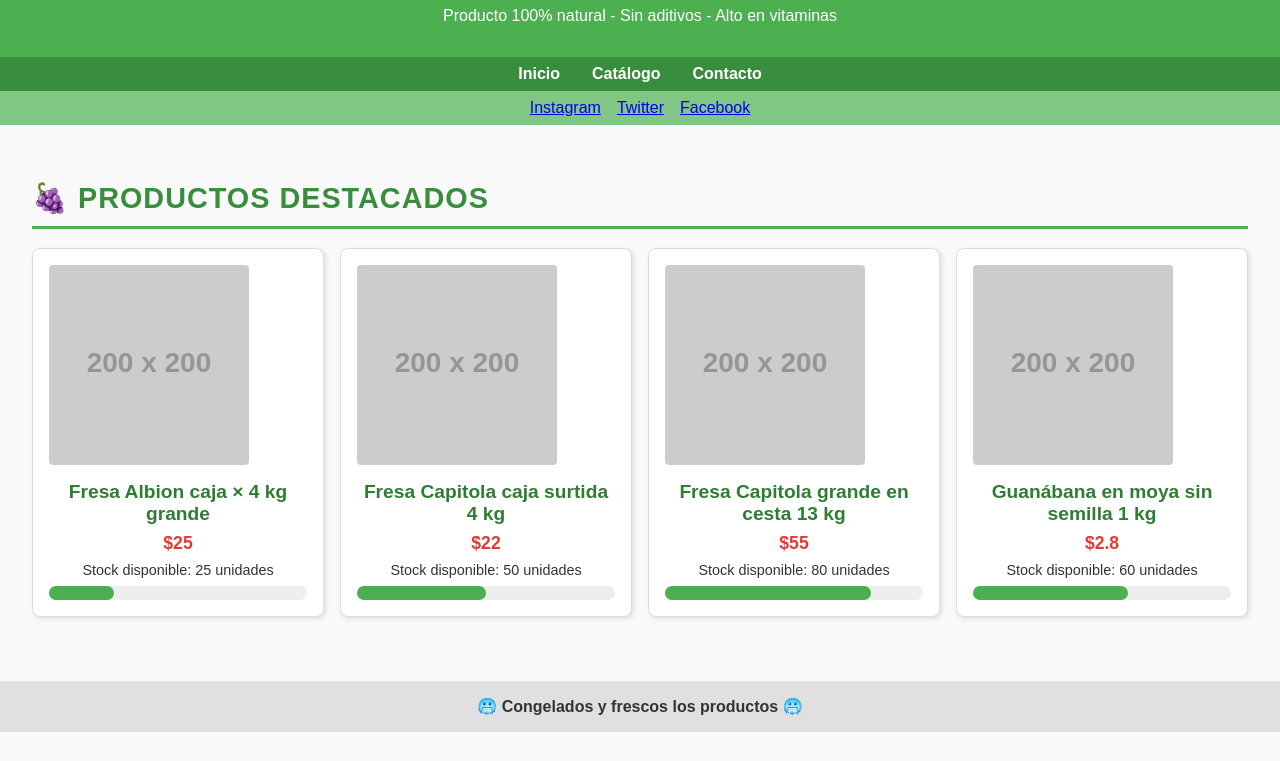
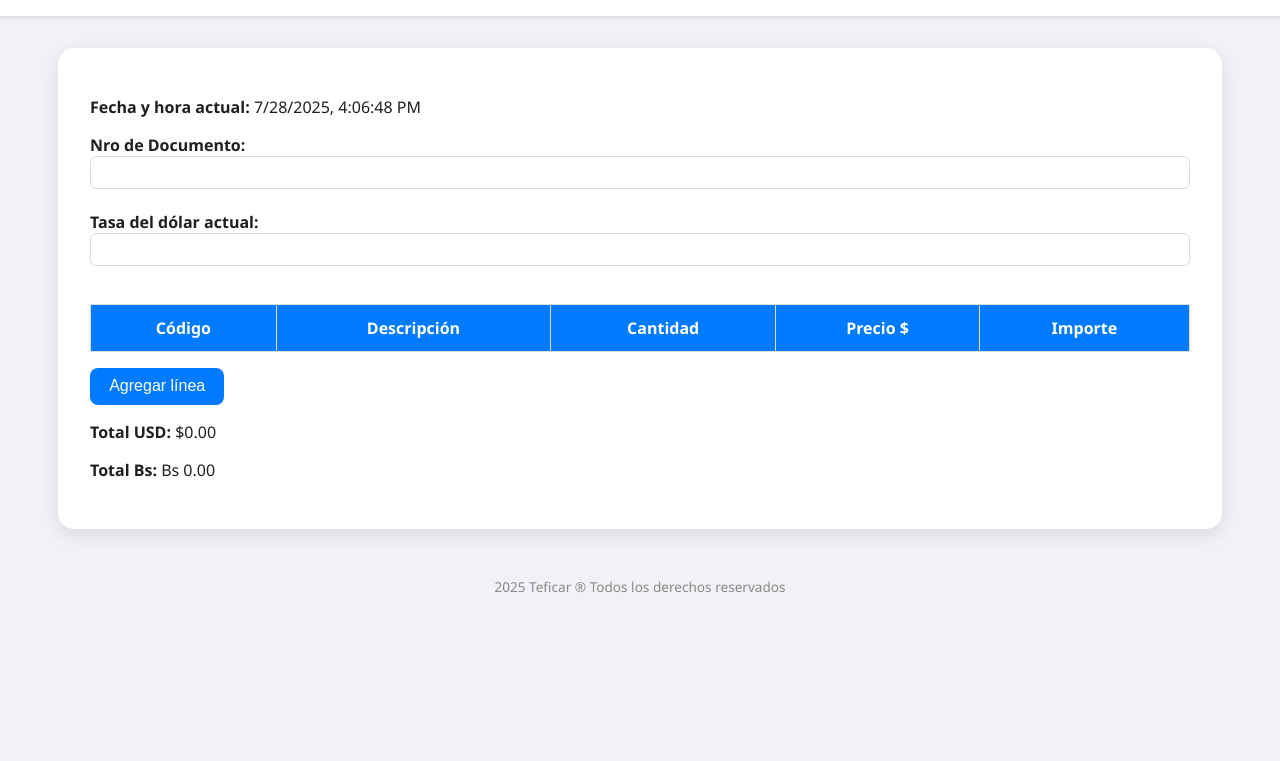
Before and after one commit to rteranmartech/hortifrutsitio, a plain HTML site: page index.html in a window 1280 px wide. Shown: the part 89-850 px from the top of the page. After the commit the page ends 800 px from the top, so only its background shows below. Drawn offline with Linux system fonts and the light colour scheme; placeholder pictures from the web are drawn by us.

Commit message:
index.html

```diff
--- a/index.html
+++ b/index.html
@@ -1,290 +1,182 @@
 <!DOCTYPE html>
 <html lang="es">
+<head>
+  <meta charset="UTF-8">
+  <meta name="viewport" content="width=device-width, initial-scale=1.0">
+  <title>Contadora TefiCar</title>
+  <script defer>
+    function agregarFila() {
+      const tbody = document.getElementById('tabla-body');
+      const row = document.createElement('tr');
+      row.innerHTML = `
+        <td><input type="text" placeholder="Código" class="input" /></td>
+        <td><input type="text" placeholder="Descripción" class="input" /></td>
+        <td><input type="number" placeholder="Cantidad" class="input cantidad" oninput="calcularImporte(this)" /></td>
+        <td><input type="number" placeholder="Precio $" class="input precio" oninput="calcularImporte(this)" /></td>
+        <td class="importe">0.00</td>
+      `;
+      tbody.appendChild(row);
+    }
 
-<head>
-    <meta charset="UTF-8" />
-    <meta name="viewport" content="width=device-width, initial-scale=1.0"/>
-    <title>Frutas Frescas y Congeladas</title>
+    function calcularImporte(elemento) {
+      const fila = elemento.closest('tr');
+      const cantidad = parseFloat(fila.querySelector('.cantidad').value) || 0;
+      const precio = parseFloat(fila.querySelector('.precio').value) || 0;
+      const importe = cantidad * precio;
+      fila.querySelector('.importe').innerText = importe.toFixed(2);
+      calcularTotal();
+    }
 
+    function calcularTotal() {
+      const importes = document.querySelectorAll('.importe');
+      let totalDolares = 0;
+      importes.forEach(cell => totalDolares += parseFloat(cell.innerText) || 0);
+      document.getElementById('total-usd').innerText = totalDolares.toFixed(2);
+      const tasa = parseFloat(document.getElementById('tasa-dolar').value) || 0;
+      document.getElementById('total-bs').innerText = (totalDolares * tasa).toFixed(2);
+    }
+
+    function actualizarFechaHora() {
+      const ahora = new Date();
+      document.getElementById('fecha-hora').innerText = ahora.toLocaleString();
+    }
+
+    function cambiarTema() {
+      document.body.classList.toggle('oscuro');
+    }
+
+    window.onload = function() {
+      actualizarFechaHora();
+      setInterval(actualizarFechaHora, 1000);
+    }
+  </script>
   <style>
+    :root {
+      --bg: #f0f2f5;
+      --fg: #1f1f1f;
+      --card: #ffffff;
+      --primary: #007bff;
+      --border: #dcdcdc;
+    }
+    body.oscuro {
+      --bg: #121212;
+      --fg: #f0f0f0;
+      --card: #1e1e1e;
+      --primary: #4dabf7;
+      --border: #333;
+    }
     body {
-            font-family: Arial, sans-serif;
+      background-color: var(--bg);
+      color: var(--fg);
+      font-family: 'Segoe UI', sans-serif;
       margin: 0;
       padding: 0;
-            background-color: #f9f9f9;
-            color: #333;
     }
-
     header {
-            background-color: #4CAF50;
+      display: flex;
+      justify-content: space-between;
+      align-items: center;
+      padding: 1rem 2rem;
+      background-color: var(--card);
+      box-shadow: 0 2px 4px rgba(0,0,0,0.1);
+    }
+    .modo-btn {
+      background-color: var(--primary);
       color: white;
-            padding: 1rem;
-            text-align: center;
+      border: none;
+      padding: 0.5rem 1rem;
+      border-radius: 8px;
+      cursor: pointer;
+      font-size: 0.9rem;
     }
-
-        nav {
-            background-color: #388E3C;
-            display: flex;
-            justify-content: center;
-            gap: 2rem;
-            padding: 0.5rem 0;
+    .modo-btn:hover {
+      opacity: 0.9;
     }
-
-        nav a {
-            color: white;
-            text-decoration: none;
-            font-weight: bold;
+    .container {
+      max-width: 1100px;
+      margin: 2rem auto;
+      padding: 2rem;
+      background-color: var(--card);
+      border-radius: 16px;
+      box-shadow: 0 6px 20px rgba(0,0,0,0.1);
     }
-
-        nav a:hover {
-            text-decoration: underline;
+    .input {
+      padding: 0.5rem;
+      border-radius: 6px;
+      border: 1px solid var(--border);
+      width: 100%;
+      box-sizing: border-box;
     }
-
-        .social {
-            display: flex;
-            justify-content: center;
-            gap: 1rem;
-            padding: 0.5rem 0;
-            background-color: #81C784;
-        }
-
-        .section {
-            padding: 2rem;
-        }
-
-        /* Mejora de h2 */
-        h2 {
-            color: #388E3C;
-            border-bottom: 3px solid #4CAF50;
-            padding-bottom: 0.7rem;
-            font-size: 1.8rem;
-            text-transform: uppercase;
-            letter-spacing: 1px;
-            margin-bottom: 1.2rem;
-        }
-
-        .cards {
-            display: grid;
-            grid-template-columns: repeat(4, 1fr);
-            gap: 1rem;
+    table {
+      width: 100%;
+      border-collapse: collapse;
       margin-top: 1rem;
     }
-
-        .card {
-            background-color: white;
-            border: 1px solid #ddd;
+    th, td {
+      padding: 0.75rem;
+      border: 1px solid var(--border);
+    }
+    th {
+      background: var(--primary);
+      color: white;
+    }
+    .boton {
+      background-color: var(--primary);
+      color: white;
+      border: none;
+      padding: 0.6rem 1.2rem;
       border-radius: 8px;
-            padding: 1rem;
+      cursor: pointer;
+      margin-top: 1rem;
+      font-size: 1rem;
+    }
+    .boton:hover {
+      opacity: 0.9;
+    }
+    footer {
       text-align: center;
-            box-shadow: 2px 2px 5px rgba(0,0,0,0.1);
-            display: flex;
-            flex-direction: column;
-            justify-content: space-between;
-            transition: transform 0.2s ease;
-        }
-
-        .card:hover {
-            transform: translateY(-5px);
-            box-shadow: 2px 4px 8px rgba(0,0,0,0.15);
-        }
-
-        .card img {
-            width: 200px;
-            height: 200px;
-            object-fit: cover;
-            margin-bottom: 1rem;
-            border-radius: 4px;
-        }
-
-        .card-title {
-            font-size: 1.2rem;
-            font-weight: bold;
-            margin-bottom: 0.5rem;
-            color: #2E7D32;
-        }
-
-        .card-price {
-            color: #E53935;
-            font-size: 1.1rem;
-            font-weight: bold;
-            margin-bottom: 0.5rem;
-        }
-
-        .card-stock {
-            font-size: 0.9rem;
-            margin-bottom: 0.5rem;
-        }
-
-        progress {
-            width: 100%;
-            height: 14px;
-            appearance: none;
-        }
-
-        progress::-webkit-progress-bar {
-            background-color: #eee;
-            border-radius: 7px;
-        }
-
-        progress::-webkit-progress-value {
-            background-color: #4CAF50;
-            border-radius: 7px;
-        }
-
-        progress::-moz-progress-bar {
-            background-color: #4CAF50;
-            border-radius: 7px;
-        }
-
-        .divider {
-            background-color: #E0E0E0;
-            text-align: center;
-            font-weight: bold;
-            padding: 1rem;
-            margin: 2rem 0;
-            color: #333;
-        }
-
-        .video-container {
-            display: flex;
-            justify-content: center;
-            margin: 2rem 0;
-        }
-
-        footer {
-            background-color: #f1f1f1;
-            text-align: center;
-            padding: 1rem;
-            font-size: 0.9rem;
-            color: #555;
-        }
-
-        /* Responsive */
-        @media(max-width: 1024px) {
-            .cards {
-                grid-template-columns: repeat(2, 1fr);
-            }
-        }
-
-        @media(max-width: 600px) {
-            .cards {
-                grid-template-columns: 1fr;
-            }
+      margin: 3rem 0 1rem;
+      font-size: 0.85rem;
+      color: #888;
     }
   </style>
 </head>
-
 <body>
-
   <header>
-    <h1>Frutas Frescas y Congeladas</h1>
-    <p>Producto 100% natural - Sin aditivos - Alto en vitaminas</p>
+    <h2>Calculadora TefiCar</h2>
+    <button class="modo-btn" onclick="cambiarTema()">Modo claro/oscuro</button>
   </header>
 
-<nav>
-    <a href="#">Inicio</a>
-    <a href="#">Catálogo</a>
-    <a href="#">Contacto</a>
-</nav>
+  <div class="container">
+    <p><strong>Fecha y hora actual:</strong> <span id="fecha-hora"></span></p>
+    <label><strong>Nro de Documento:</strong><br />
+      <input type="text" class="input" /></label>
+    <br /><br />
+    <label><strong>Tasa del dólar actual:</strong><br />
+      <input type="number" id="tasa-dolar" class="input" oninput="calcularTotal()" /></label>
+    <br /><br />
 
-<div class="social">
-    <a href="#">Instagram</a>
-    <a href="#">Twitter</a>
-    <a href="#">Facebook</a>
+    <table>
+      <thead>
+        <tr>
+          <th>Código</th>
+          <th>Descripción</th>
+          <th>Cantidad</th>
+          <th>Precio $</th>
+          <th>Importe</th>
+        </tr>
+      </thead>
+      <tbody id="tabla-body"></tbody>
+    </table>
+
+    <button class="boton" onclick="agregarFila()">Agregar línea</button>
+
+    <p><strong>Total USD:</strong> $<span id="total-usd">0.00</span></p>
+    <p><strong>Total Bs:</strong> Bs <span id="total-bs">0.00</span></p>
   </div>
 
-<section class="section">
-    <h2>🍇 Productos destacados</h2>
-
-    <div class="cards">
-        <div class="card">
-            <img src="https://via.placeholder.com/200x200?text=Fresa+Albion" alt="Fresa Albion">
-            <div class="card-title">Fresa Albion caja × 4 kg grande</div>
-            <div class="card-price">$25</div>
-            <div class="card-stock">Stock disponible: 25 unidades</div>
-            <progress value="25" max="100">25%</progress>
-        </div>
-
-        <div class="card">
-            <img src="https://via.placeholder.com/200x200?text=Fresa+Capitola" alt="Fresa Capitola">
-            <div class="card-title">Fresa Capitola caja surtida 4 kg</div>
-            <div class="card-price">$22</div>
-            <div class="card-stock">Stock disponible: 50 unidades</div>
-            <progress value="50" max="100">50%</progress>
-        </div>
-
-        <div class="card">
-            <img src="https://via.placeholder.com/200x200?text=Fresa+Cesta" alt="Fresa Cesta">
-            <div class="card-title">Fresa Capitola grande en cesta 13 kg</div>
-            <div class="card-price">$55</div>
-            <div class="card-stock">Stock disponible: 80 unidades</div>
-            <progress value="80" max="100">80%</progress>
-        </div>
-
-        <div class="card">
-            <img src="https://via.placeholder.com/200x200?text=Guanabana" alt="Guanabana">
-            <div class="card-title">Guanábana en moya sin semilla 1 kg</div>
-            <div class="card-price">$2.8</div>
-            <div class="card-stock">Stock disponible: 60 unidades</div>
-            <progress value="60" max="100">60%</progress>
-        </div>
-    </div>
-</section>
-
-<div class="divider">🥶 Congelados y frescos los productos 🥶</div>
-
-<section class="section">
-    <h2>🎬 Conoce cómo procesamos nuestros productos</h2>
-    <div class="video-container">
-        <video controls width="640" height="360">
-            <source src="tu-video.mp4" type="video/mp4">
-            Tu navegador no soporta la reproducción de video.
-        </video>
-    </div>
-</section>
-
-<section class="section">
-    <h2>🍈 Ventas de productos congelados</h2>
-
-    <div class="cards">
-        <div class="card">
-            <img src="https://via.placeholder.com/200x200?text=Mora" alt="Mora congelada">
-            <div class="card-title">Mora congelada premium bolsa 1 kg</div>
-            <div class="card-price">$3.0</div>
-            <div class="card-stock">Stock disponible: 40 unidades</div>
-            <progress value="40" max="100">40%</progress>
-        </div>
-
-        <div class="card">
-            <img src="https://via.placeholder.com/200x200?text=Piña" alt="Piña en cubos">
-            <div class="card-title">Piña en cubos congelada 1 kg</div>
-            <div class="card-price">$2.5</div>
-            <div class="card-stock">Stock disponible: 70 unidades</div>
-            <progress value="70" max="100">70%</progress>
-        </div>
-
-        <div class="card">
-            <img src="https://via.placeholder.com/200x200?text=Mango" alt="Pulpa de mango">
-            <div class="card-title">Pulpa de mango lista para smoothies 1 kg</div>
-            <div class="card-price">$3.2</div>
-            <div class="card-stock">Stock disponible: 90 unidades</div>
-            <progress value="90" max="100">90%</progress>
-        </div>
-
-        <div class="card">
-            <img src="https://via.placeholder.com/200x200?text=Mix+Berries" alt="Mix berries">
-            <div class="card-title">Mix berries congelados 1 kg</div>
-            <div class="card-price">$4.0</div>
-            <div class="card-stock">Stock disponible: 50 unidades</div>
-            <progress value="50" max="100">50%</progress>
-        </div>
-    </div>
-</section>
-
   <footer>
-    <p>Contacto: 0424-1411022 | Correo: inversioneshortifrutca@gmail.com</p>
-    <p>Ventas al mayor en toda Caracas</p>
+    2025 Teficar ® Todos los derechos reservados
   </footer>
-
 </body>
 </html>
```
Lines whose indentation alone changed are shown as unchanged.
